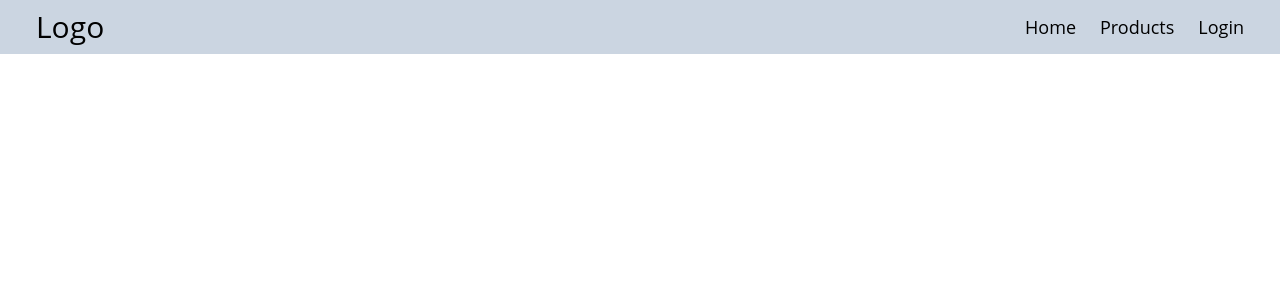
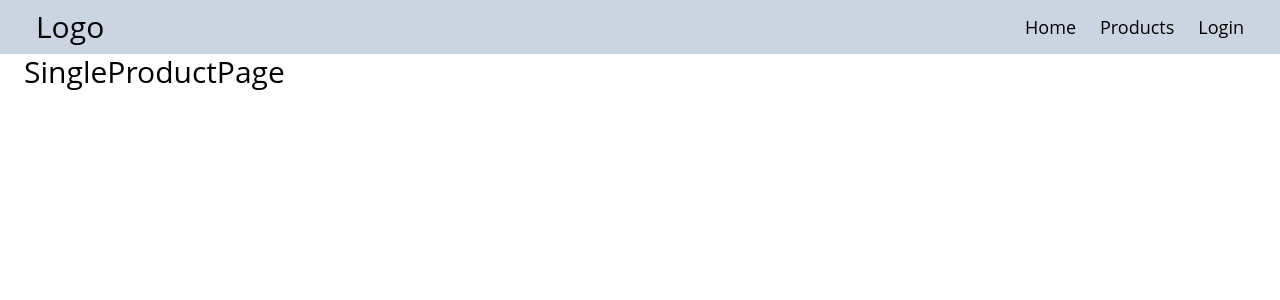
Before and after one commit to Tarvydas-Sarunas/11_react_formik_conext_api, a React (Vite) app: page /products/1 in a window 1280 px wide. Shown: the top 300 px of the page. Built offline with nearby package versions, Linux system fonts and the light colour scheme.

Commit message:
sibgle product route

```diff
--- a/src/App.jsx
+++ b/src/App.jsx
@@ -9,6 +9,7 @@ import AuthPage from "./pages/AuthPage";
 import ProductPage from "./pages/ProductPage";
 import AddProductPage from "./pages/AddProductPage";
 import UnAuthorizedPage from "./pages/UnAuthorizedPage";
+import SingleProductPage from "./pages/SingleProductPage";
 
 export default function App() {
   console.log('App susikure');
@@ -41,6 +42,7 @@ function handleLogout() {
         <Route path="/products" element={<ProductPage />} />
         {/* protected routes */}
         <Route path="/products/add" element={ isUserLoggedIn ? <AddProductPage /> : <Navigate to={'/unauthorized'} />} />
+        <Route path="/products/:prodId" element={<SingleProductPage />} />
         <Route path="/unauthorized" element={<UnAuthorizedPage />} />
       </Routes>
     </div>
--- /dev/null
+++ b/src/pages/SingleProductPage.jsx
@@ -0,0 +1,10 @@
+import React from 'react'
+
+export default function SingleProductPage() {
+  return (
+    <div className='container'>
+      <h1 className='text-3xl mb-5'>SingleProductPage</h1>
+
+    </div>
+  )
+}
```
